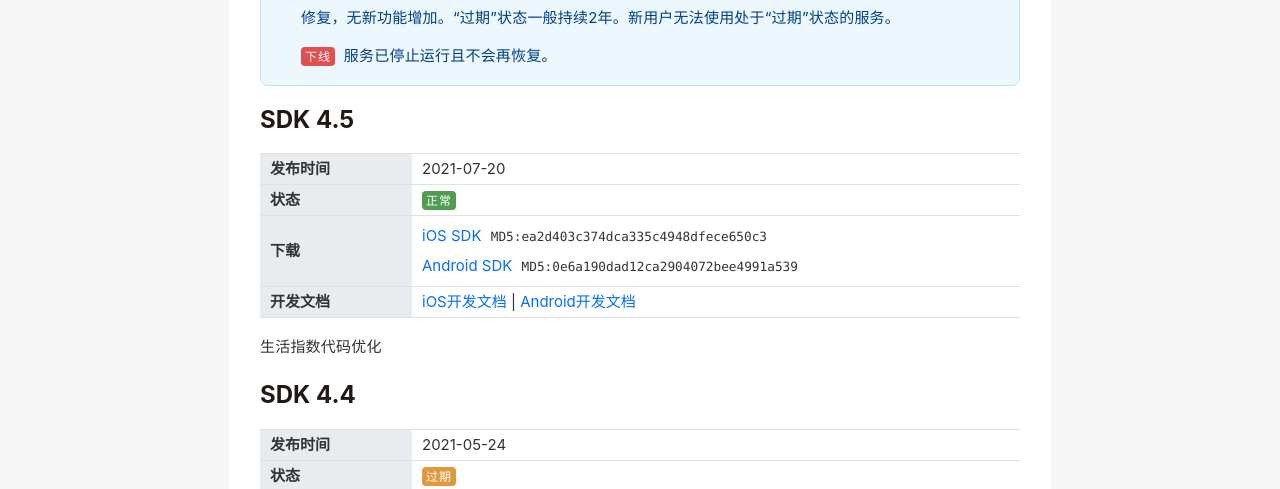
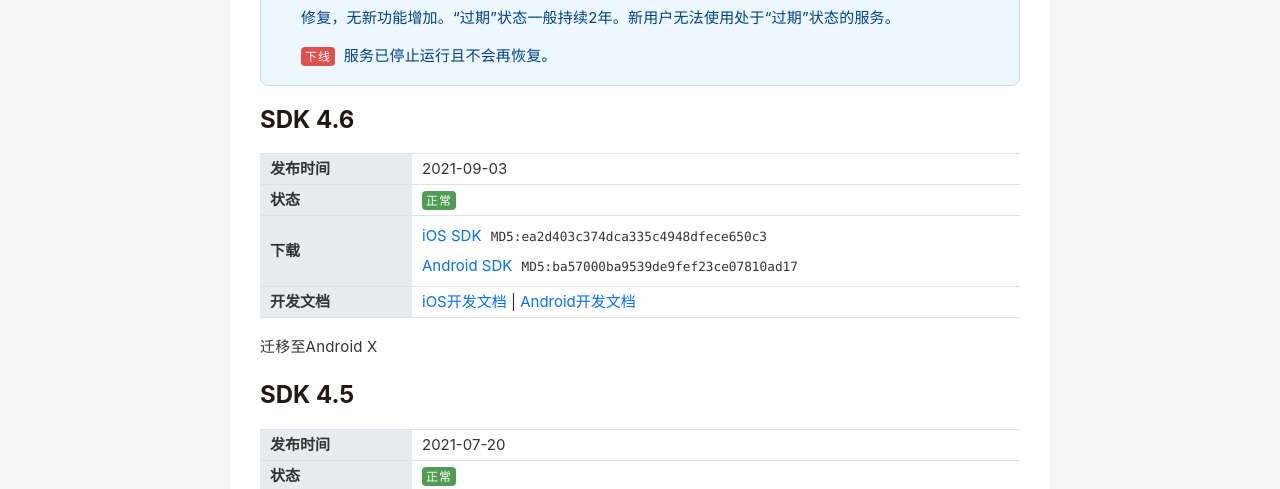
Before and after one commit to qwd/blog, a Jekyll site: the page built from pages/release-sdk.html, in a window 1280 px wide and 900 px high. Shown: the part 408-897 px from the top of the window. Built offline with Jekyll 4.4.1, drawn with Linux system fonts in a browser that asks for light colours; some web fonts are replaced; comment, search, counter and statistics services are not loaded.

Commit message:
release note for sdk 4.6

```diff
--- a/_data/release-sdk.yml
+++ b/_data/release-sdk.yml
@@ -1,3 +1,16 @@
+- title: SDK 4.6
+  ver: 4.6
+  date: 2021-09-03
+  status: active
+  download:
+    - name: iOS
+      link: https://a.hecdn.net/download/api_sdk/QWeather_iOS_SDK_Pub_V4.5.zip
+      md5: ea2d403c374dca335c4948dfece650c3
+    - name: Android
+      link: https://a.hecdn.net/download/api_sdk/QWeather_Public_Android_V4.6.jar
+      md5: ba57000ba9539de9fef23ce07810ad17
+  text: |-
+   迁移至Android X
 - title: SDK 4.5
   ver: 4.5
   date: 2021-07-20
```
